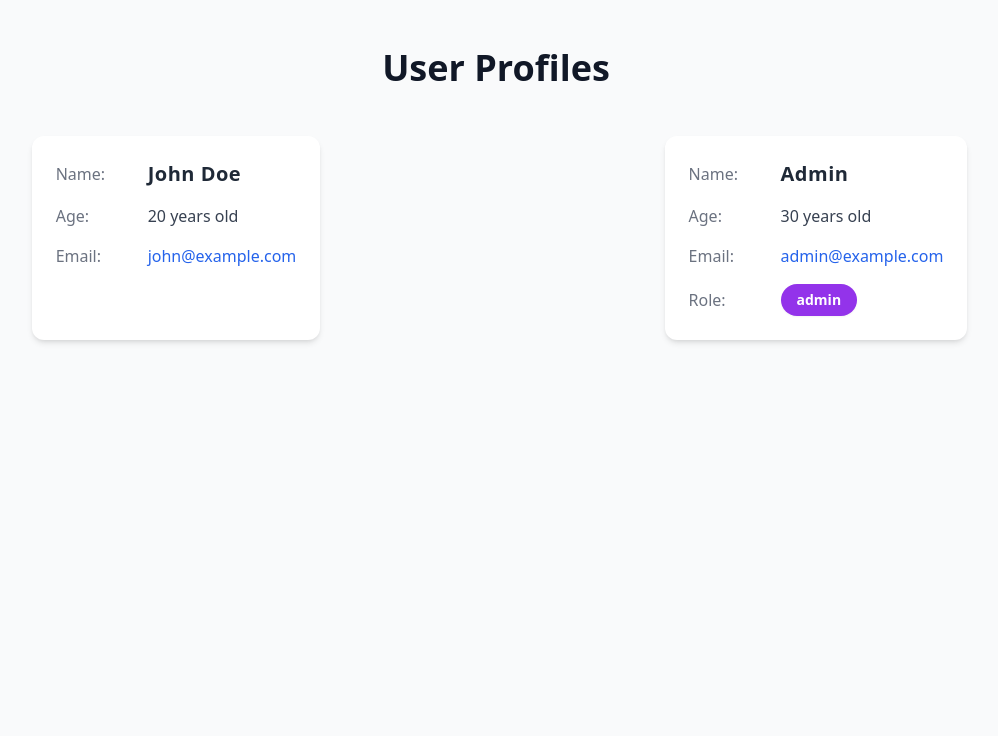
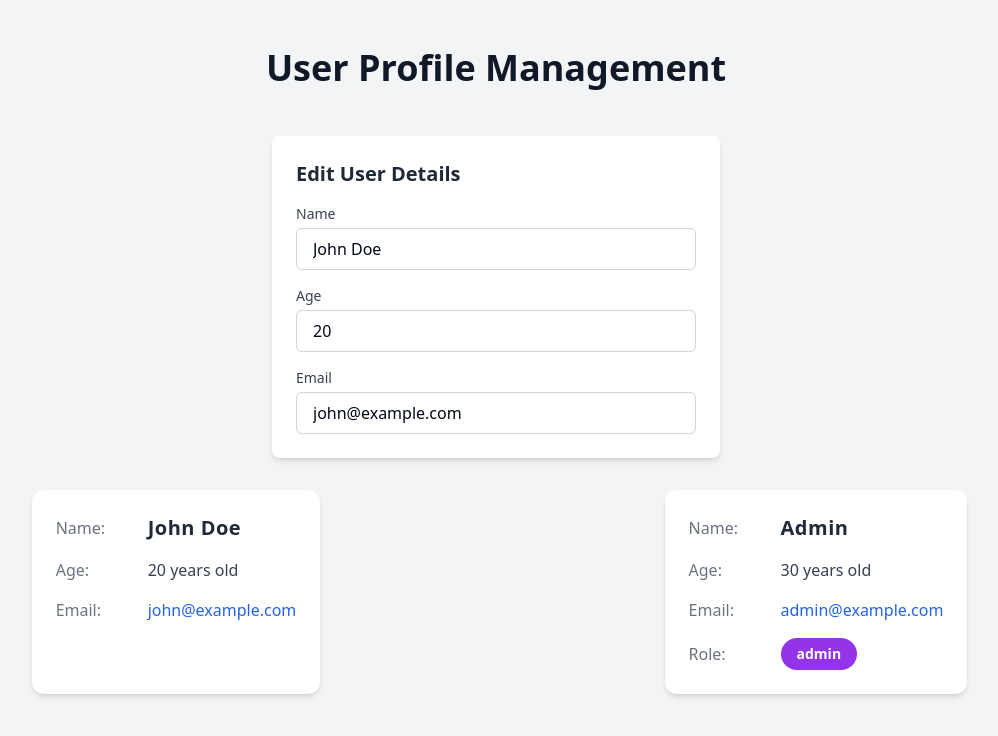
Before and after one commit to Anwar-Barakat/nextjs-tutorial-full-course, a Next.js app: page / in a window 1280 px wide. Shown: the top 736 px of the page, without its empty margins (144-1142 px from the left). Built offline with nearby package versions, Linux system fonts and the light colour scheme.

Commit message:
Add GSAP dependency and enhance TypeScriptComponent for user profile management

```diff
--- a/app/page.tsx
+++ b/app/page.tsx
@@ -1,5 +1,6 @@
 import CalculatorComponent from '@/components/custom/CalculatorComponent'
 import CustomHookComponent from '@/components/custom/CustomHookComponent'
+import GSAPComponent from '@/components/custom/GSAPComponent'
 import ProductApiComponent from '@/components/custom/ProductApiComponent'
 import ReducerComponent from '@/components/custom/ReducerComponent'
 import RefComponent from '@/components/custom/RefComponent'
@@ -21,6 +22,7 @@ const Home = () => {
       {/* <ProductApiComponent /> */}
       {/* <TestimonialComponent /> */}
       <TypeScriptComponent />
+      {/* <GSAPComponent /> */}
     </div>
   )
 }
--- /dev/null
+++ b/components/custom/GSAPComponent.tsx
@@ -0,0 +1,91 @@
+"use client"
+
+import React, { useEffect, useRef } from 'react'
+import gsap from 'gsap'
+
+const GSAPComponent = () => {
+    const cardRef = useRef<HTMLDivElement>(null)
+    const titleRef = useRef<HTMLHeadingElement>(null)
+    const textRef = useRef<HTMLParagraphElement>(null)
+    const buttonRef = useRef<HTMLButtonElement>(null)
+
+    useEffect(() => {
+        const tl = gsap.timeline()
+
+        // Initial staggered animation
+        tl.from(cardRef.current, {
+            y: 50,
+            opacity: 0,
+            duration: 1.2,
+            ease: "power3.out"
+        })
+            .from(titleRef.current, {
+                x: -50,
+                opacity: 0,
+                duration: 1,
+                ease: "back.out(1.7)"
+            }, "-=0.5")
+            .from(textRef.current, {
+                x: 50,
+                opacity: 0,
+                duration: 0.8,
+                ease: "back.out(1.7)"
+            }, "-=0.3")
+            .from(buttonRef.current, {
+                y: 20,
+                opacity: 0,
+                scale: 0.8,
+                duration: 1,
+                ease: "elastic.out(1, 0.3)"
+            }, "-=0.2")
+
+        // Add hover effect on button
+        const button = buttonRef.current
+        if (button) {
+            const handleMouseEnter = () => {
+                gsap.to(button, {
+                    scale: 1.1,
+                    backgroundColor: "#2563eb",
+                    duration: 0.3,
+                    ease: "power2.out"
+                })
+            }
+
+            const handleMouseLeave = () => {
+                gsap.to(button, {
+                    scale: 1,
+                    backgroundColor: "#3b82f6",
+                    duration: 0.3,
+                    ease: "power2.in"
+                })
+            }
+
+            button.addEventListener('mouseenter', handleMouseEnter)
+            button.addEventListener('mouseleave', handleMouseLeave)
+
+            return () => {
+                button.removeEventListener('mouseenter', handleMouseEnter)
+                button.removeEventListener('mouseleave', handleMouseLeave)
+            }
+        }
+    }, [])
+
+    return (
+        <div ref={cardRef} className="max-w-md mx-auto bg-white rounded-xl shadow-lg overflow-hidden p-8">
+            <h2 ref={titleRef} className="text-3xl font-bold mb-4 text-gray-800">
+                Animated Card
+            </h2>
+            <p ref={textRef} className="text-gray-600 mb-6">
+                This is an example of a more complex GSAP animation with staggered elements and interactive hover effects.
+            </p>
+            <button
+                ref={buttonRef}
+                className="px-6 py-3 bg-blue-500 text-white rounded-lg font-semibold transition-colors"
+            >
+                Learn More
+            </button>
+        </div>
+    )
+}
+
+export default GSAPComponent
--- a/components/custom/TypeScriptComponent.tsx
+++ b/components/custom/TypeScriptComponent.tsx
@@ -1,12 +1,8 @@
-import React from 'react'
+"use client"
+
+import React, { useState } from 'react'
 import UserComponent from './UserComponent'
 import { Admin, User } from '@/types/User'
-
-const user: User = {
-    name: 'John Doe',
-    age: 20,
-    email: 'john@example.com'
-}
 
 const admin: Admin = {
     name: 'Admin',
@@ -16,12 +12,66 @@ const admin: Admin = {
 }
 
 const TypeScriptComponent = () => {
+    const [user, setUser] = useState<User>({
+        name: 'John Doe',
+        age: 20,
+        email: 'john@example.com'
+    })
+
+    const handleUserUpdate = (field: keyof User, value: string | number) => {
+        setUser(prev => ({ ...prev, [field]: value }))
+    }
+
     return (
-        <div className="min-h-screen bg-gray-50 py-12 px-4">
+        <div className="min-h-screen bg-gray-100 py-12 px-4">
             <div className="max-w-7xl mx-auto">
                 <h1 className="text-4xl font-bold text-center mb-12 text-gray-900">
-                    User Profiles
+                    User Profile Management
                 </h1>
+                <div className="mb-8 max-w-md mx-auto bg-white p-6 rounded-lg shadow-md">
+                    <h2 className="text-xl font-semibold mb-4 text-gray-800">Edit User Details</h2>
+                    <div className="space-y-4">
+                        <div>
+                            <label htmlFor="name" className="block text-sm font-medium text-gray-700 mb-1">
+                                Name
+                            </label>
+                            <input
+                                id="name"
+                                type="text"
+                                className="w-full px-4 py-2 border border-gray-300 rounded-md focus:ring-2 focus:ring-blue-500 focus:border-blue-500"
+                                placeholder="Enter name"
+                                value={user.name}
+                                onChange={(e) => handleUserUpdate('name', e.target.value)}
+                            />
+                        </div>
+                        <div>
+                            <label htmlFor="age" className="block text-sm font-medium text-gray-700 mb-1">
+                                Age
+                            </label>
+                            <input
+                                id="age"
+                                type="number"
+                                className="w-full px-4 py-2 border border-gray-300 rounded-md focus:ring-2 focus:ring-blue-500 focus:border-blue-500"
+                                placeholder="Enter age"
+                                value={user.age}
+                                onChange={(e) => handleUserUpdate('age', parseInt(e.target.value) || 0)}
+                            />
+                        </div>
+                        <div>
+                            <label htmlFor="email" className="block text-sm font-medium text-gray-700 mb-1">
+                                Email
+                            </label>
+                            <input
+                                id="email"
+                                type="email"
+                                className="w-full px-4 py-2 border border-gray-300 rounded-md focus:ring-2 focus:ring-blue-500 focus:border-blue-500"
+                                placeholder="Enter email"
+                                value={user.email}
+                                onChange={(e) => handleUserUpdate('email', e.target.value)}
+                            />
+                        </div>
+                    </div>
+                </div>
                 <div className="grid grid-cols-1 md:grid-cols-2 gap-8">
                     <UserComponent {...user} />
                     <UserComponent {...admin} />
--- a/package.json
+++ b/package.json
@@ -22,6 +22,7 @@
     "class-variance-authority": "^0.7.1",
     "clsx": "^2.1.1",
     "framer-motion": "^11.16.4",
+    "gsap": "^3.12.5",
     "lucide-react": "^0.469.0",
     "next": "15.1.3",
     "react": "^19.0.0",
```
Also changed, not shown: 1 other file (tests, documents, lock files or other folders).
